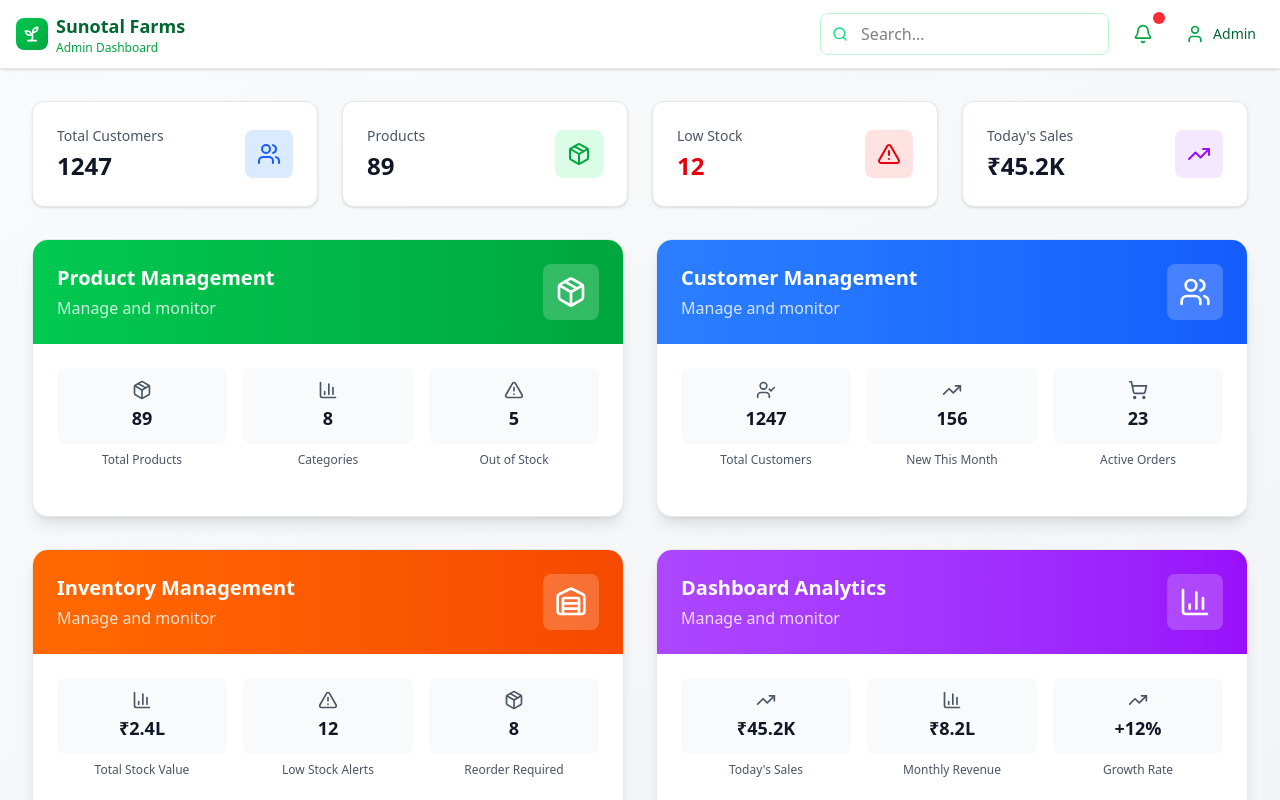
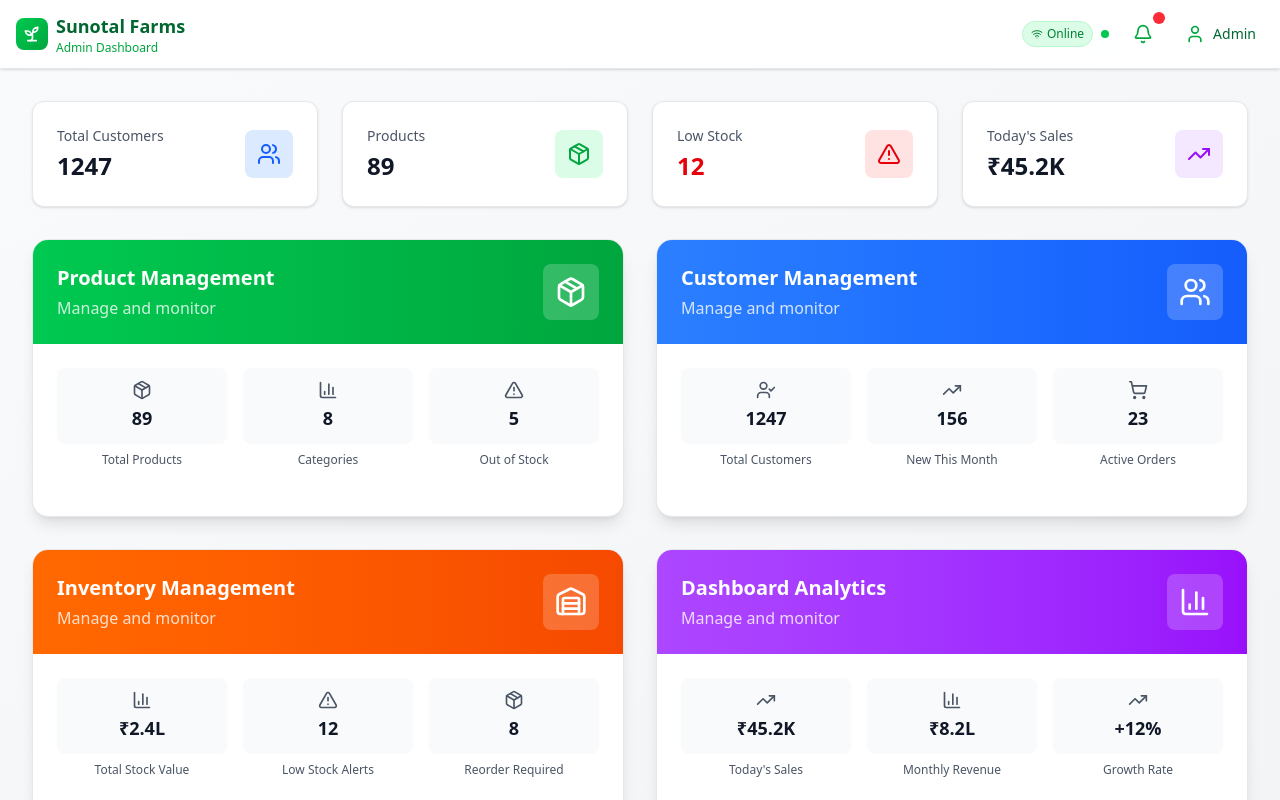
Before and after one commit to harish-chowdari/farms-admin, a React (Vite) app: page / in a window 1280 px wide. Built offline with nearby package versions, Linux system fonts and the light colour scheme.

Commit message:
online offline update

```diff
--- a/src/components/layout/Header.jsx
+++ b/src/components/layout/Header.jsx
@@ -1,9 +1,24 @@
-import { Bell, Search, Sprout, User } from 'lucide-react'
-import React from 'react'
+import { Bell, Search, Sprout, User, Wifi, WifiOff } from 'lucide-react'
+import React, { useState, useEffect } from 'react'
 
 export default function Header() {
+    const [isOnline, setIsOnline] = useState(navigator.onLine)
+
+    useEffect(() => {
+        const handleOnline = () => setIsOnline(true)
+        const handleOffline = () => setIsOnline(false)
+
+        window.addEventListener('online', handleOnline)
+        window.addEventListener('offline', handleOffline)
+
+        return () => {
+            window.removeEventListener('online', handleOnline)
+            window.removeEventListener('offline', handleOffline)
+        }
+    }, [])
+
     return (
-  <header className="bg-white shadow-sm border-b border-gray-200 z-50">
+        <header className="bg-white shadow-sm border-b border-gray-200 z-50">
             <div className="flex items-center justify-between px-4 py-3">
                 <div className="flex items-center space-x-4">
                     <div className="flex items-center space-x-2">
@@ -18,14 +33,40 @@
                 </div>
 
                 <div className="flex items-center space-x-4">
-                    <div className="relative hidden md:block">
+                    {/* Network Status Indicator */}
+                    <div className="flex items-center space-x-2">
+                        <div className={`flex items-center space-x-1 px-2 py-1 rounded-full text-xs font-medium transition-all duration-300 ${
+                            isOnline
+                                ? 'bg-green-100 text-green-700 border border-green-200'
+                                : 'bg-red-100 text-red-700 border border-red-200'
+                        }`}>
+                            {isOnline ? (
+                                <>
+                                    <Wifi className="w-3 h-3" />
+                                    <span className="hidden sm:inline">Online</span>
+                                </>
+                            ) : (
+                                <>
+                                    <WifiOff className="w-3 h-3" />
+                                    <span className="hidden sm:inline">Offline</span>
+                                </>
+                            )}
+                        </div>
+                        <div className={`w-2 h-2 rounded-full transition-all duration-300 ${
+                            isOnline
+                                ? 'bg-green-500 shadow-lg shadow-green-500/50'
+                                : 'bg-red-500 shadow-lg shadow-red-500/50 animate-pulse'
+                        }`}></div>
+                    </div>
+
+                    {/* <div className="relative hidden md:block">
                         <Search className="w-4 h-4 text-green-400 absolute left-3 top-1/2 transform -translate-y-1/2" />
                         <input
                             type="text"
                             placeholder="Search..."
                             className="pl-10 pr-4 py-2 border border-green-200 rounded-lg focus:outline-none focus:ring-2 focus:ring-green-500 focus:border-transparent"
                         />
-                    </div>
+                    </div> */}
 
                     <button className="relative p-2 rounded-lg hover:bg-green-50 transition-colors">
                         <Bell className="w-5 h-5 text-green-600" />
```
